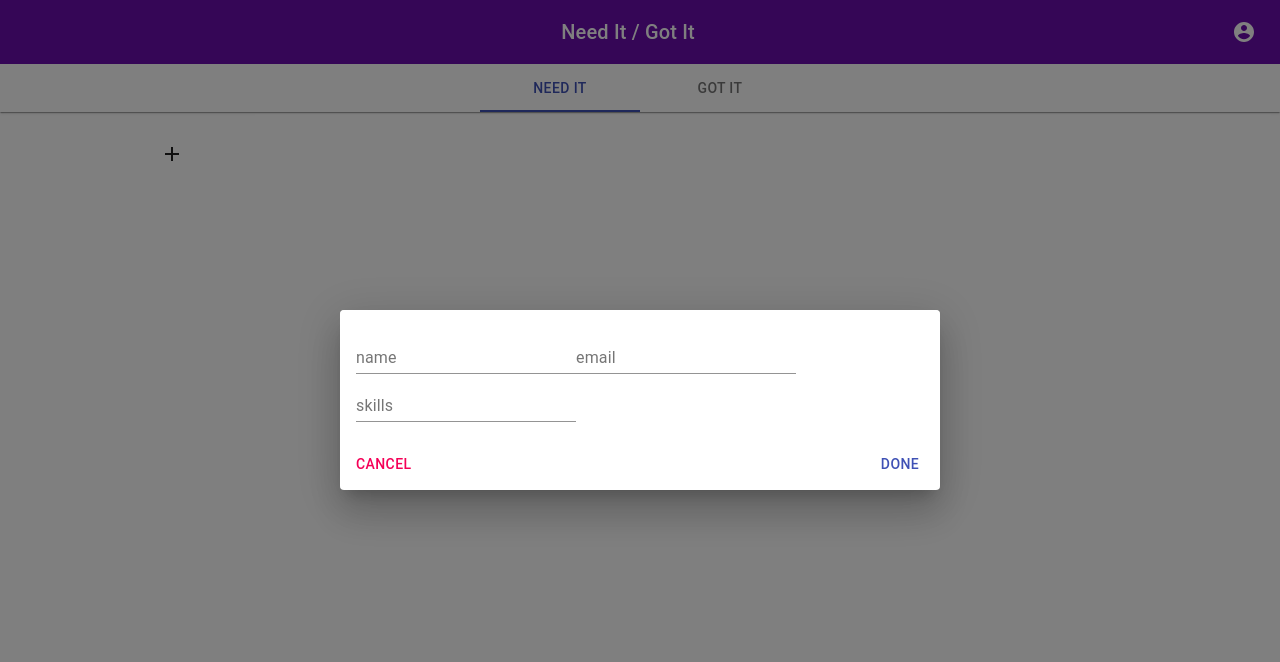
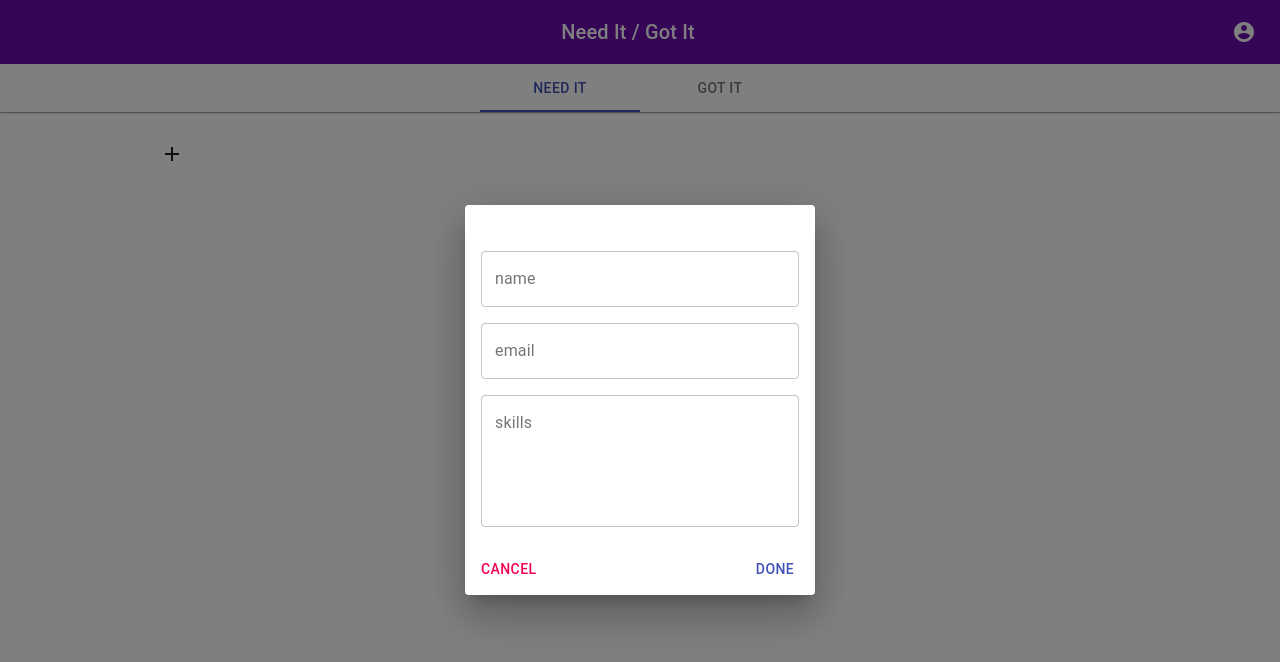
Before and after one commit to ananddtyagi/NeedItGotIt, a React (Create React App) app in the folder needitgotit/: page / in a window 1280 px wide. Both pictures are taken after a click on the button 172 px from the left and 154 px from the top of the page. Shown: the top 662 px of the page. Built offline with nearby package versions, Linux system fonts and the light colour scheme.

Commit message:
formatted input card

```diff
--- a/needitgotit/src/components/inputcard.jsx
+++ b/needitgotit/src/components/inputcard.jsx
@@ -6,6 +6,9 @@ import CardActions from '@material-ui/core/CardActions';
 import CardContent from '@material-ui/core/CardContent';
 import Button from '@material-ui/core/Button';
 import Input from '@material-ui/core/TextField';
+import Grid from '@material-ui/core/Grid';
+import TextField from '@material-ui/core/TextField';
+import Paper from '@material-ui/core/Paper';
 
 
 const useStyles = makeStyles(theme => ({
@@ -18,12 +21,27 @@ const useStyles = makeStyles(theme => ({
     textAlign: 'center',
     color: theme.palette.text.secondary,
   },
+  form: {
+    flexGrow: 1,
+    paddingTop: 10,
+  },
+  card: {
+    maxWidth: '350px',
+    minHeight: '300px',
+    paddingTop: '20px',
+  },
   cardActions: {
     display: 'block',
+  },
+  cardContent: {
+    textAlign: 'center',
   },
   done: {
     display: 'inline-block',
     float: 'right',
+  },
+  desc: {
+
   }
 }));
 
@@ -57,11 +75,19 @@ const useStyles = makeStyles(theme => ({
     return (
       <div>
         <Card className={classes.card}>
-          <CardContent>
+          <CardContent className={classes.cardContent}>
             <form>
-              <Input name="name" label="name" onChange={handleChange}/>
-              <Input name="email" label="email" onChange={handleChange}/>
-              <Input name="description" label="skills" onChange={handleChange}/>
+              <Grid container className={classes.form} spacing={2}>
+                <Grid item xs={12}>
+                  <Input fullWidth="true" name="name" label="name" variant="outlined" onChange={handleChange}/>
+                </Grid>
+                <Grid item xs={12}>
+                  <Input fullWidth="true"name="email" label="email" variant="outlined" onChange={handleChange}/>
+                </Grid>
+                <Grid item xs={12} >
+                  <Input fullWidth="true" className={classes.desc} size="medium" name="description" label="skills" variant="outlined" onChange={handleChange} multiline="true" rows="5"/>
+                </Grid>
+              </Grid>
             </form>
           </CardContent>
           <CardActions className={classes.cardActions}>
--- a/needitgotit/src/components/maincontent.jsx
+++ b/needitgotit/src/components/maincontent.jsx
@@ -186,7 +186,7 @@ export default function MainContent() {
                 alignItems="flex-start"
             >
           <Grid item xs={12} sm={6} md={3}>
-            <Button onClick={addCard}><AddIcon/></Button>
+            <Button onClick={addCard} ><AddIcon/></Button>
           </Grid>
           {needItList.map(card => (
               <Grid item xs={12} sm={6} md={3} key = {card.index}>
```
